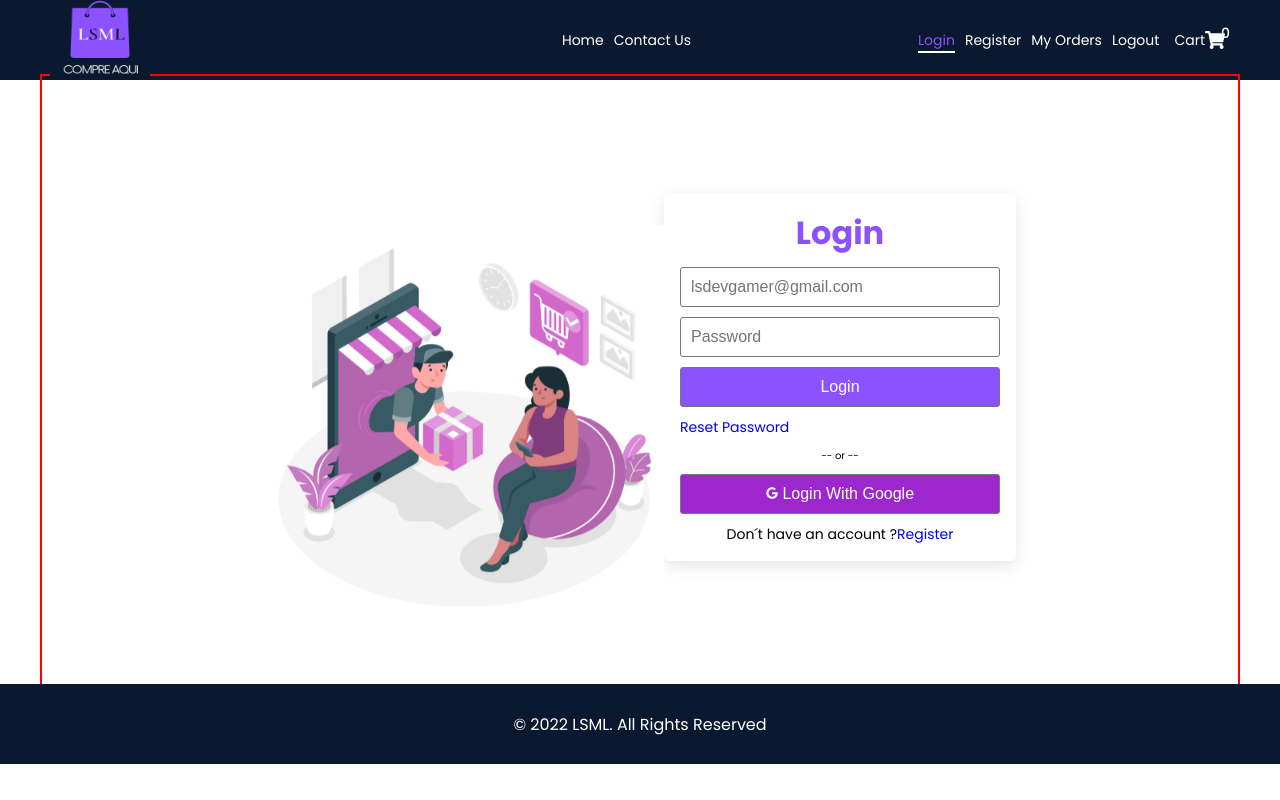
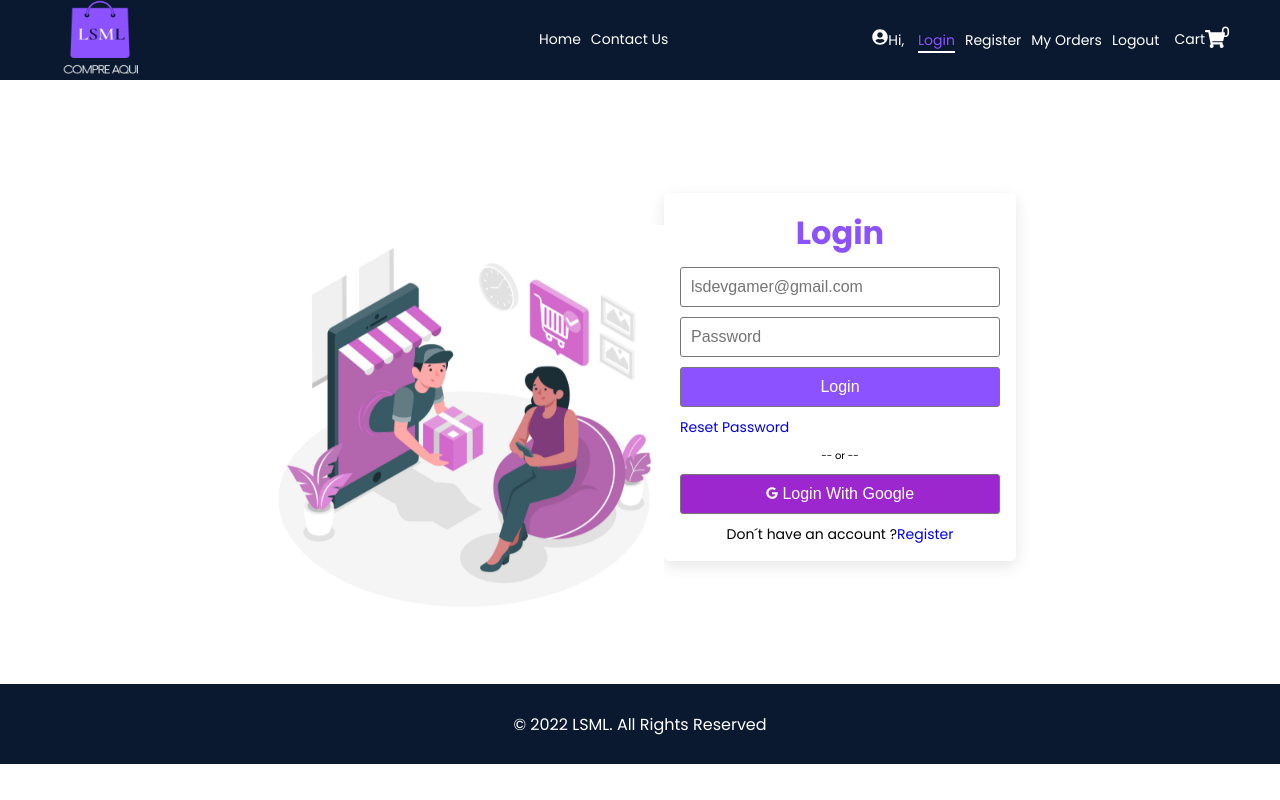
Before and after one commit to Lourenso-sofecia/ls-compre-aqui, a React (Create React App) app: page /login in a window 1280 px wide. Built offline with nearby package versions, Linux system fonts and the light colour scheme; no server answers.

Commit message:
Nome de usuario extraído do email

```diff
--- a/package.json
+++ b/package.json
@@ -3,6 +3,7 @@
   "version": "0.1.0",
   "private": true,
   "dependencies": {
+    "@reduxjs/toolkit": "^1.9.0",
     "@testing-library/jest-dom": "^5.16.5",
     "@testing-library/react": "^13.4.0",
     "@testing-library/user-event": "^13.5.0",
@@ -10,6 +11,7 @@
     "react": "^18.2.0",
     "react-dom": "^18.2.0",
     "react-icons": "^4.6.0",
+    "react-redux": "^8.0.5",
     "react-router-dom": "^6.4.3",
     "react-scripts": "5.0.1",
     "react-toastify": "^9.1.1",
--- a/src/components/header/Header.jsx
+++ b/src/components/header/Header.jsx
@@ -1,14 +1,14 @@
 import React from 'react';
-import { useState } from 'react';
+import { useState, useEffect } from 'react';
 
-import { FaShoppingCart } from 'react-icons/fa';
+import { FaShoppingCart, FaUserCircle } from 'react-icons/fa';
 import { HiOutlineMenuAlt3 } from 'react-icons/hi';
 
 import { Link, NavLink, useHistory, useNavigate } from 'react-router-dom';
 import styles from './Header.module.scss';
 import LogoCompreAqui from '../../assets/logo/LogoCompreAqui.png';
 import { auth } from '../../firebase/config';
-import { signOut } from 'firebase/auth';
+import { signOut, onAuthStateChanged } from 'firebase/auth';
 
 import { toast, ToastContainer } from 'react-toastify';
 import 'react-toastify/dist/ReactToastify.css';
@@ -40,6 +40,32 @@ const Header = () => {
   const [showMenu, setShowMenu] = useState(false);
   const [showLogo, setShowLogo] = useState(false);
   const [isLoading, setIsLoading] = useState(false);
+  const [displayName, setDisplayName] = useState("");
+
+  const navigate = useNavigate();
+
+  //-------------- Monitor currently sign in user --------------------------------
+  useEffect(() => {
+    onAuthStateChanged(auth, (user) => {
+      if(user) {
+        const uid = user.uid;
+        // Extraindo o nome do email do usuario
+        const userEmail = () => {
+          let pos = user.email.indexOf('@');
+          if(pos >= 0){
+            user.email = user.email.substring(0, pos);
+          }
+          return user.email;
+        }
+        //user.email.split("\\@")[0];
+        setDisplayName(userEmail);
+
+      }
+      else {
+        setDisplayName("");
+      }
+    });
+  }, []);
 
   const controllLogo = () => {
     setShowLogo(!showLogo);
@@ -53,15 +79,9 @@ const Header = () => {
     setShowMenu(false);
   };
 
-  //---------------------------- Use History--------------------------------------------------------
-  /*const history = useHistory();
-  const handleClick = () =>{
-    history.push('/');
-  };
-  */
-  const navigate = useNavigate();
   const logoutUser = ()=>{
     setIsLoading(true);
+
     signOut(auth).then( ()=> {
       toast.warning("Logout SuccessFull");
       navigate("/login");
@@ -70,7 +90,8 @@ const Header = () => {
       toast.error(error.message);
       setIsLoading(false);
     });
-  }
+  };
+
   return (
     <>
       <ToastContainer />
@@ -112,6 +133,10 @@ const Header = () => {
             </ul>
             <div className = {styles["header-right"]} onClick = {hideMenu}>
               <span className = {styles.links}>
+                <a href="#">
+                  <FaUserCircle size={16} />
+                  Hi, {displayName}
+                </a>
                 <NavLink to = "/login" className = {activeLink} >Login</NavLink>
                 <NavLink to = "/register" className = {activeLink} >Register</NavLink>
                 <NavLink to = "/order-history" className = {activeLink} >My Orders</NavLink>
--- a/src/pages/auth/Register.jsx
+++ b/src/pages/auth/Register.jsx
@@ -38,11 +38,11 @@ const Register = () => {
     {
       setIsLoading(true);
 
-      createUserWithEmailAndPassword(auth, email, password)
+      createUserWithEmailAndPassword(auth, email, password, name)
       .then((userCredential) => {
         //Signed in
         const user = userCredential.user;
-        console.log(user);
+        //console.log(user);
         setIsLoading(false);
         toast.success("Registration successful...")
         navigate("/login");
--- a/src/pages/auth/Reset.jsx
+++ b/src/pages/auth/Reset.jsx
@@ -17,10 +17,11 @@ const Reset = () => {
   const [isLoading, setIsLoading] = useState(false);
 
   const navigate = useNavigate();
+
   const resetPassword = (e) => {
     e.preventDefault();
+    setIsLoading(true);
 
-    setIsLoading(true);
     sendPasswordResetEmail(auth, email)
       .then( () => {
         toast.success("Check your email to reset your password");
@@ -32,6 +33,7 @@ const Reset = () => {
         setIsLoading(false);
       });
   };
+
   return (
     <>
       <ToastContainer />
--- a/src/pages/auth/auth.module.scss
+++ b/src/pages/auth/auth.module.scss
@@ -6,7 +6,7 @@
     display: flex;
     justify-content: center;
     align-items: center;
-    border: 2px solid red;
+
     .img
     {
         animation: slide-down 0.5s ease;
```
Also changed, not shown: src/redux/store.js (added), 1 other file (tests, documents, lock files or other folders). Lines whose indentation alone changed are shown as unchanged.
